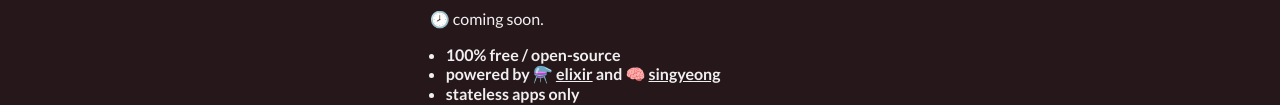
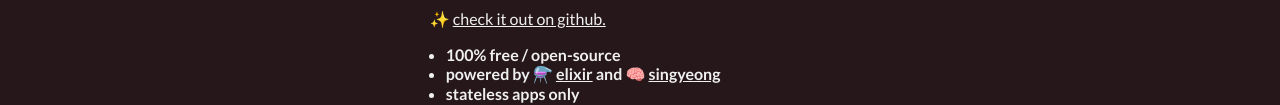
Before and after one commit to queer/mahou, a plain HTML site: page index.html in a window 1280 px wide. Shown: the part 457-562 px from the top of the page. Drawn offline with nearby package versions, Linux system fonts and the light colour scheme.

Commit message:
Update index.html

```diff
--- a/index.html
+++ b/index.html
@@ -186,7 +186,7 @@
             and microservice infrastructure
           </section>
 
-          <section style="margin-top: 0.75em">🕗 coming soon.</section>
+          <section style="margin-top: 0.75em">✨ <a href="https://queer.gg/mahou">check it out on github.</a></section>
 
           <section>
             <ul>
```
